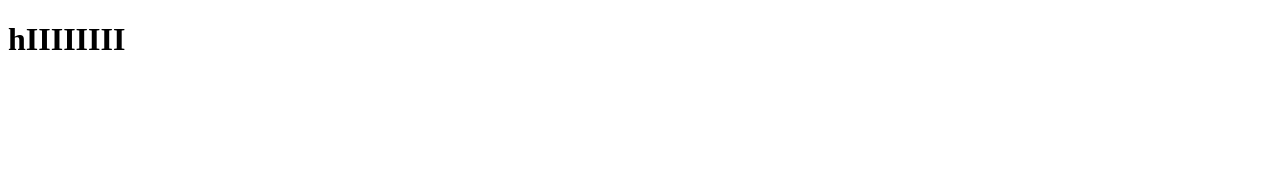
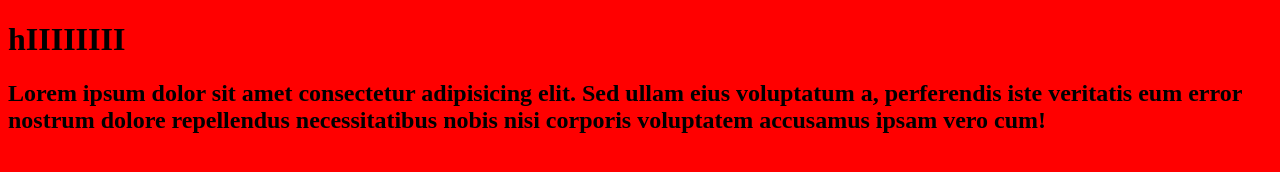
Before and after one commit to sanjanasingh19/portfolio, a plain HTML site: page index.html in a window 1280 px wide. Drawn offline with Linux system fonts and the light colour scheme.

Commit message:
Changes added

```diff
--- a/index.html
+++ b/index.html
@@ -4,9 +4,11 @@
     <meta charset="UTF-8">
     <meta http-equiv="X-UA-Compatible" content="IE=edge">
     <meta name="viewport" content="width=device-width, initial-scale=1.0">
+    <link rel="stylesheet" href="style.css">
     <title>Document</title>
 </head>
 <body>
     <h1>hIIIIIIII</h1>
+    <h2>Lorem ipsum dolor sit amet consectetur adipisicing elit. Sed ullam eius voluptatum a, perferendis iste veritatis eum error nostrum dolore repellendus necessitatibus nobis nisi corporis voluptatem accusamus ipsam vero cum!</h2>
 </body>
 </html>
--- /dev/null
+++ b/style.css
@@ -0,0 +1,3 @@
+body{
+    background-color: red;
+}
```
